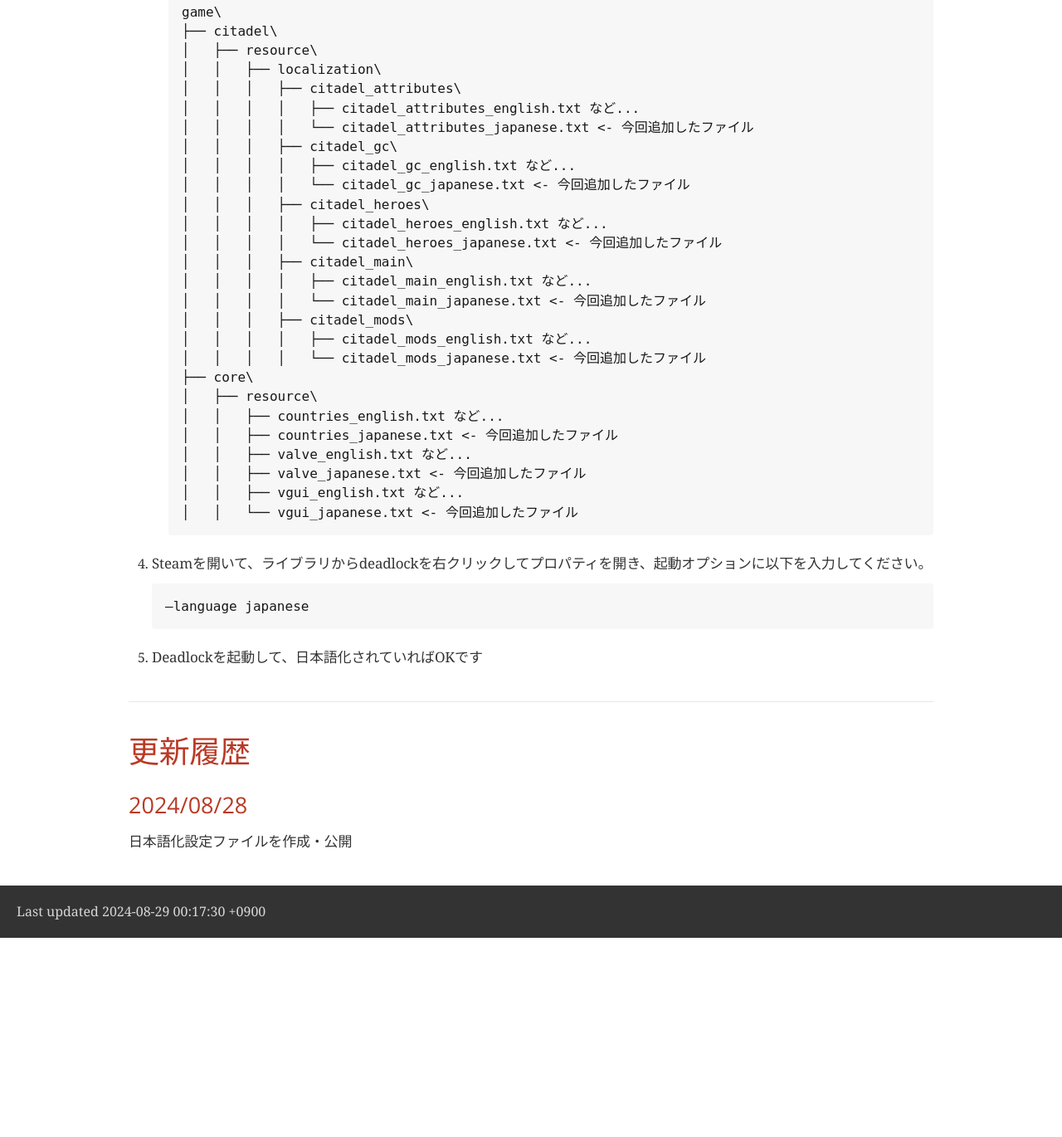
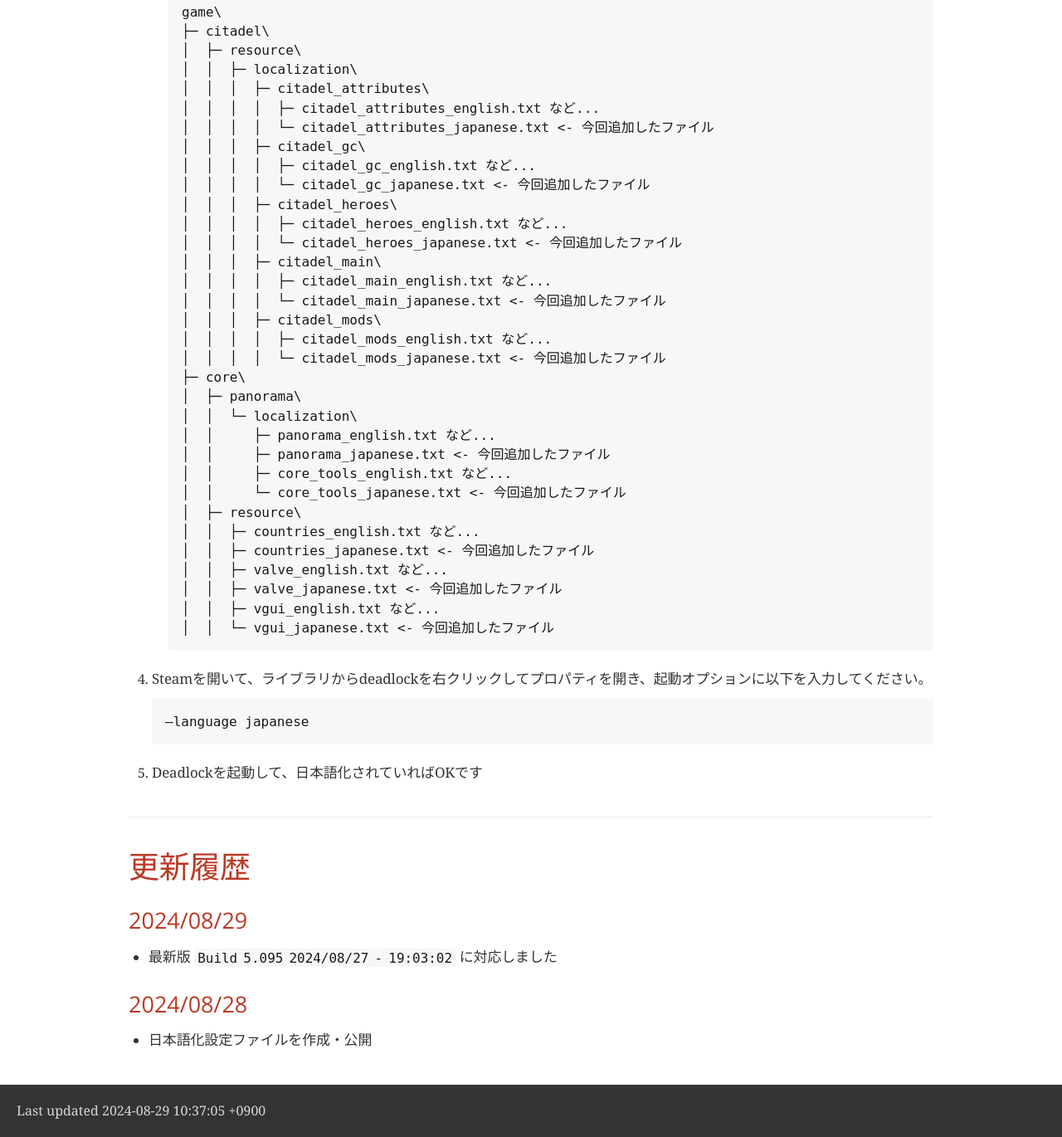
Before and after one commit to NPJigaK/deadlock-japanese, a plain HTML site: page index.html in a window 1280 px wide. Shown: the part 1106-2476 px from the top of the page at 83% size. Before the commit the page ends 2236 px from the top, so only its background shows below. Drawn offline with nearby package versions, Linux system fonts and the light colour scheme; a web font is replaced by a local one.

Commit message:
update readme

```diff
--- a/index.html
+++ b/index.html
@@ -477,7 +477,7 @@ body.book #toc,body.book #preamble,body.book h1.sect0,body.book .sect1>h2{page-b
 <div class="sectionbody">
 <div class="listingblock">
 <div class="content">
-<pre>Build 5.093 2024/08/25 - 08:03:36</pre>
+<pre>Build 5.095 2024/08/27 - 19:03:02</pre>
 </div>
 </div>
 <div class="paragraph">
@@ -522,32 +522,38 @@ body.book #toc,body.book #preamble,body.book h1.sect0,body.book .sect1>h2{page-b
 <div class="listingblock">
 <div class="content">
 <pre class="highlight"><code class="language-例: C:\Program Files (x86)\Steam\steamapps\common\Deadlock\" data-lang="例: C:\Program Files (x86)\Steam\steamapps\common\Deadlock\">game\
-├── citadel\
-│   ├── resource\
-│   │   ├── localization\
-│   │   │   ├── citadel_attributes\
-│   │   │   │   ├── citadel_attributes_english.txt など...
-│   │   │   │   └── citadel_attributes_japanese.txt &lt;- 今回追加したファイル
-│   │   │   ├── citadel_gc\
-│   │   │   │   ├── citadel_gc_english.txt など...
-│   │   │   │   └── citadel_gc_japanese.txt &lt;- 今回追加したファイル
-│   │   │   ├── citadel_heroes\
-│   │   │   │   ├── citadel_heroes_english.txt など...
-│   │   │   │   └── citadel_heroes_japanese.txt &lt;- 今回追加したファイル
-│   │   │   ├── citadel_main\
-│   │   │   │   ├── citadel_main_english.txt など...
-│   │   │   │   └── citadel_main_japanese.txt &lt;- 今回追加したファイル
-│   │   │   ├── citadel_mods\
-│   │   │   │   ├── citadel_mods_english.txt など...
-│   │   │   │   └── citadel_mods_japanese.txt &lt;- 今回追加したファイル
-├── core\
-│   ├── resource\
-│   │   ├── countries_english.txt など...
-│   │   ├── countries_japanese.txt &lt;- 今回追加したファイル
-│   │   ├── valve_english.txt など...
-│   │   ├── valve_japanese.txt &lt;- 今回追加したファイル
-│   │   ├── vgui_english.txt など...
-│   │   └── vgui_japanese.txt &lt;- 今回追加したファイル</code></pre>
+├─ citadel\
+│  ├─ resource\
+│  │  ├─ localization\
+│  │  │  ├─ citadel_attributes\
+│  │  │  │  ├─ citadel_attributes_english.txt など...
+│  │  │  │  └─ citadel_attributes_japanese.txt &lt;- 今回追加したファイル
+│  │  │  ├─ citadel_gc\
+│  │  │  │  ├─ citadel_gc_english.txt など...
+│  │  │  │  └─ citadel_gc_japanese.txt &lt;- 今回追加したファイル
+│  │  │  ├─ citadel_heroes\
+│  │  │  │  ├─ citadel_heroes_english.txt など...
+│  │  │  │  └─ citadel_heroes_japanese.txt &lt;- 今回追加したファイル
+│  │  │  ├─ citadel_main\
+│  │  │  │  ├─ citadel_main_english.txt など...
+│  │  │  │  └─ citadel_main_japanese.txt &lt;- 今回追加したファイル
+│  │  │  ├─ citadel_mods\
+│  │  │  │  ├─ citadel_mods_english.txt など...
+│  │  │  │  └─ citadel_mods_japanese.txt &lt;- 今回追加したファイル
+├─ core\
+│  ├─ panorama\
+│  │  └─ localization\
+│  │     ├─ panorama_english.txt など...
+│  │     ├─ panorama_japanese.txt &lt;- 今回追加したファイル
+│  │     ├─ core_tools_english.txt など...
+│  │     └─ core_tools_japanese.txt &lt;- 今回追加したファイル
+│  ├─ resource\
+│  │  ├─ countries_english.txt など...
+│  │  ├─ countries_japanese.txt &lt;- 今回追加したファイル
+│  │  ├─ valve_english.txt など...
+│  │  ├─ valve_japanese.txt &lt;- 今回追加したファイル
+│  │  ├─ vgui_english.txt など...
+│  │  └─ vgui_japanese.txt &lt;- 今回追加したファイル</code></pre>
 </div>
 </div>
 </li>
@@ -573,9 +579,23 @@ body.book #toc,body.book #preamble,body.book h1.sect0,body.book .sect1>h2{page-b
 <h2 id="_更新履歴">更新履歴</h2>
 <div class="sectionbody">
 <div class="sect2">
+<h3 id="_20240829">2024/08/29</h3>
+<div class="ulist">
+<ul>
+<li>
+<p>最新版 <code>Build 5.095 2024/08/27 - 19:03:02</code> に対応しました</p>
+</li>
+</ul>
+</div>
+</div>
+<div class="sect2">
 <h3 id="_20240828">2024/08/28</h3>
-<div class="paragraph">
+<div class="ulist">
+<ul>
+<li>
 <p>日本語化設定ファイルを作成・公開</p>
+</li>
+</ul>
 </div>
 </div>
 </div>
@@ -583,7 +603,7 @@ body.book #toc,body.book #preamble,body.book h1.sect0,body.book .sect1>h2{page-b
 </div>
 <div id="footer">
 <div id="footer-text">
-Last updated 2024-08-29 00:17:30 +0900
+Last updated 2024-08-29 10:37:05 +0900
 </div>
 </div>
 </body>
```
Also changed, not shown: 1 other file.
